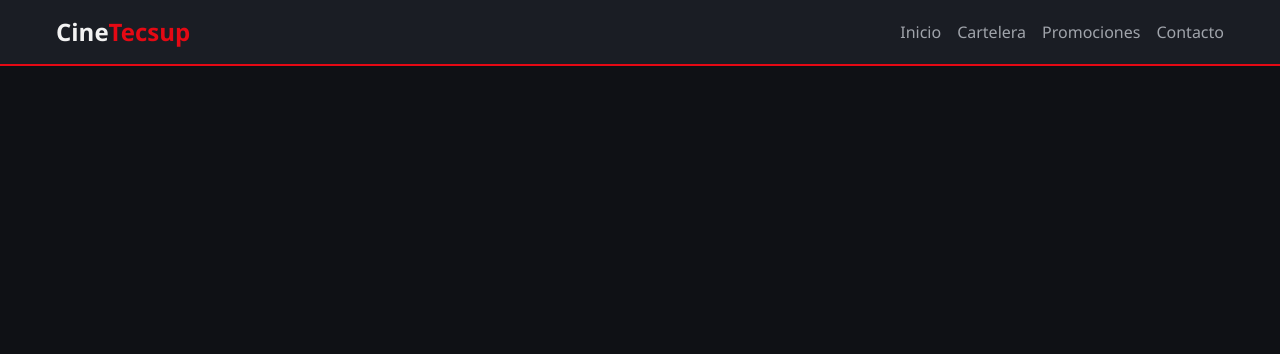
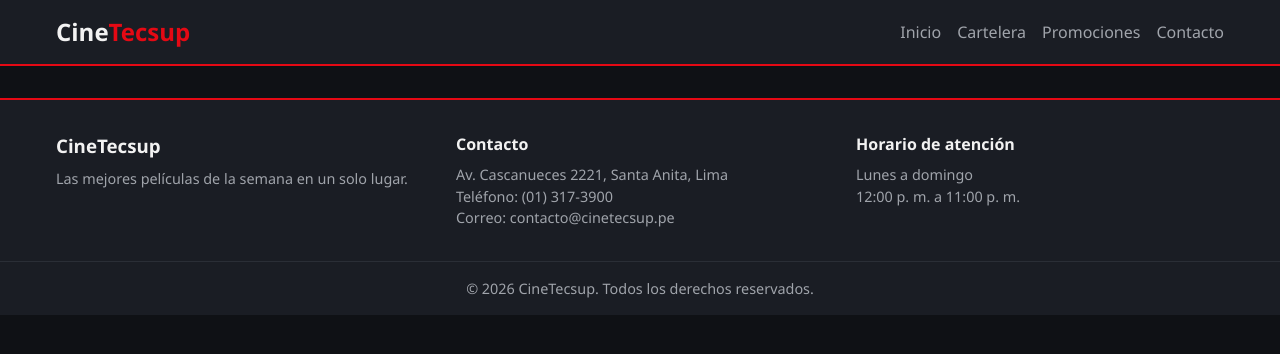
Before and after one commit to josedev123-eng/Laboratorio09-Empresarial, a React (Vite) app: page / in a window 1280 px wide. Shown: the top 354 px of the page. Built offline with nearby package versions, Linux system fonts and the light colour scheme.

Commit message:
Crea el componente Footer con la información del cine, los datos de contacto y el horario de atención en tres columnas, con sus estilos en Footer.css, y lo agrega debajo del Header en App

```diff
--- a/src/App.jsx
+++ b/src/App.jsx
@@ -1,9 +1,11 @@
 import Header from './components/Header/Header.jsx'
+import Footer from './components/Footer/Footer.jsx'
 
 function App() {
   return (
     <>
       <Header />
+      <Footer />
     </>
   )
 }
--- /dev/null
+++ b/src/components/Footer/Footer.css
@@ -0,0 +1,29 @@
+.footer {
+  background-color: var(--color-surface);
+  margin-top: var(--space-lg);
+  padding-top: var(--space-lg);
+  border-top: 2px solid var(--color-primary);
+}
+
+.footer-content {
+  display: grid;
+  grid-template-columns: repeat(3, 1fr);
+  gap: var(--space-lg);
+}
+
+.footer h3,
+.footer h4 {
+  margin-bottom: var(--space-sm);
+}
+
+.footer p {
+  color: var(--color-muted);
+  font-size: 0.9rem;
+}
+
+.footer-copy {
+  text-align: center;
+  padding: var(--space-md);
+  margin-top: var(--space-lg);
+  border-top: 1px solid #2a2e36;
+}
--- /dev/null
+++ b/src/components/Footer/Footer.jsx
@@ -0,0 +1,28 @@
+import './Footer.css'
+
+function Footer() {
+  return (
+    <footer className="footer" id="contacto">
+      <div className="container footer-content">
+        <div>
+          <h3>CineTecsup</h3>
+          <p>Las mejores películas de la semana en un solo lugar.</p>
+        </div>
+        <div>
+          <h4>Contacto</h4>
+          <p>Av. Cascanueces 2221, Santa Anita, Lima</p>
+          <p>Teléfono: (01) 317-3900</p>
+          <p>Correo: contacto@cinetecsup.pe</p>
+        </div>
+        <div>
+          <h4>Horario de atención</h4>
+          <p>Lunes a domingo</p>
+          <p>12:00 p. m. a 11:00 p. m.</p>
+        </div>
+      </div>
+      <p className="footer-copy">© 2026 CineTecsup. Todos los derechos reservados.</p>
+    </footer>
+  )
+}
+
+export default Footer
```
